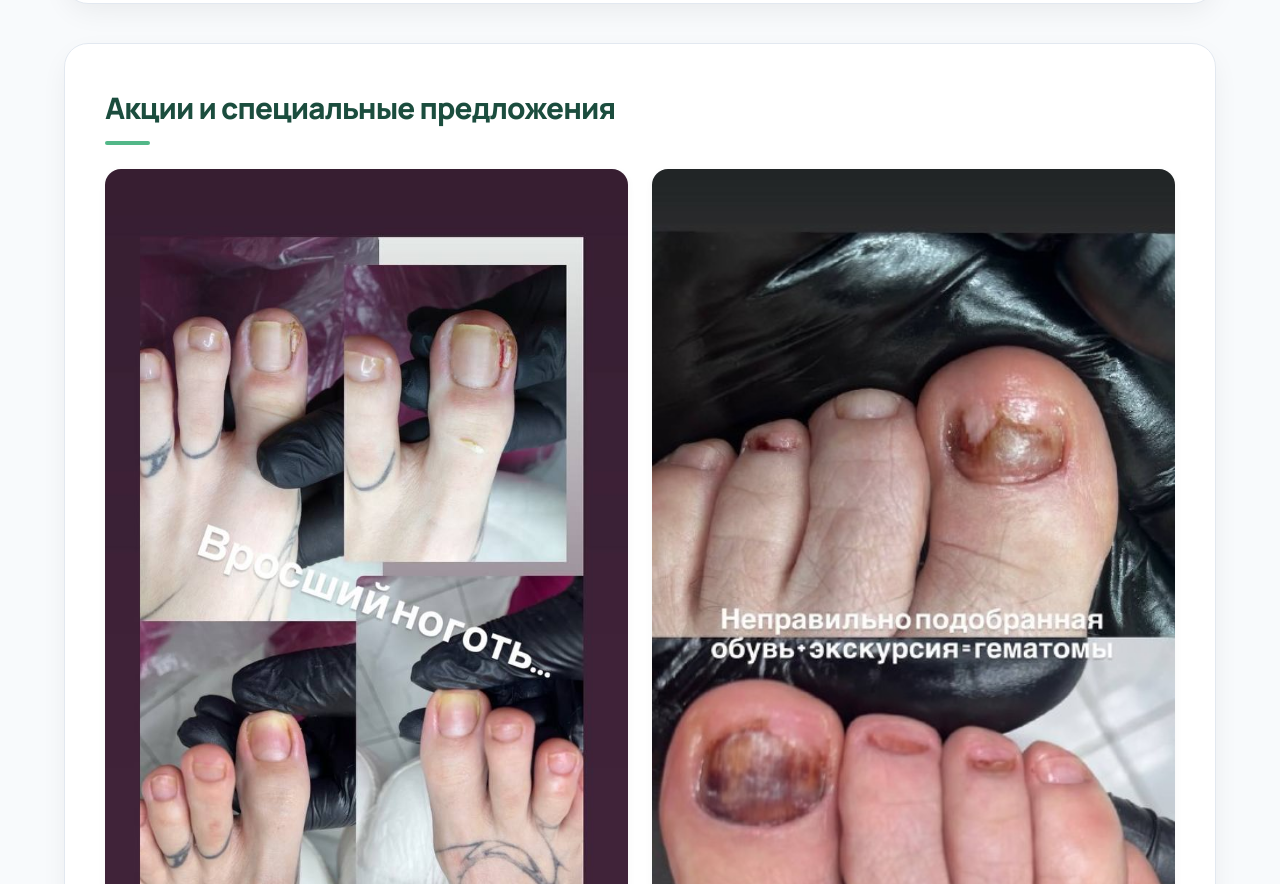
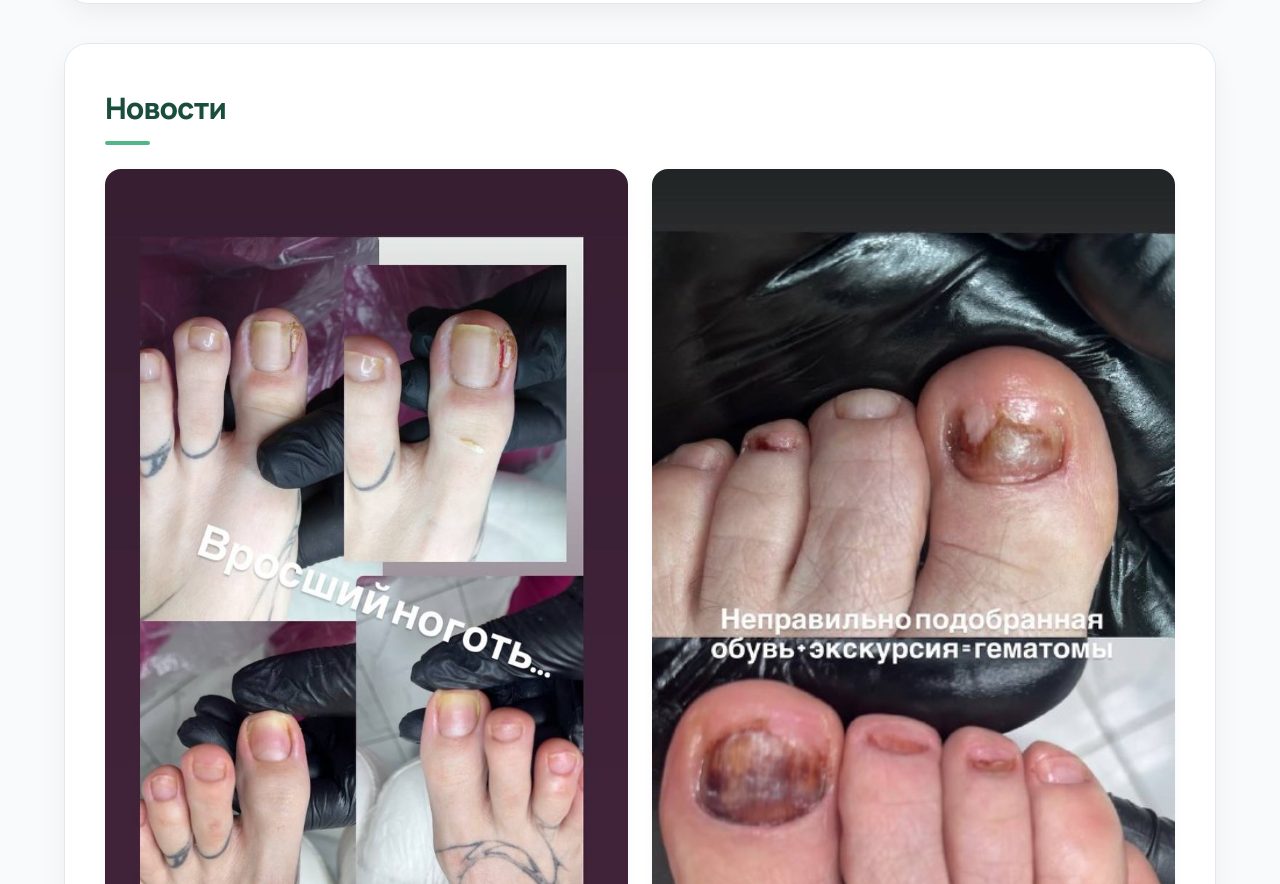
Before and after one commit to LogedOut/podologi, a plain HTML site: page index.html in a window 1280 px wide. Shown: the part 999-1883 px from the top of the page. Drawn offline with Linux system fonts and the light colour scheme.

Commit message:
Rename promos section to Новости

```diff
--- a/index.html
+++ b/index.html
@@ -143,9 +143,9 @@
             </div>
         </section>
 
-        <!-- Новости и акции -->
+        <!-- Новости -->
         <section class="block news-block">
-            <h2 class="section-title">Акции и специальные предложения</h2>
+            <h2 class="section-title">Новости</h2>
             <div class="block-content">
                 <div class="promo-image">
                     <img src="december1.jpg" alt="Специальное предложение подолога" loading="lazy" decoding="async">
```
